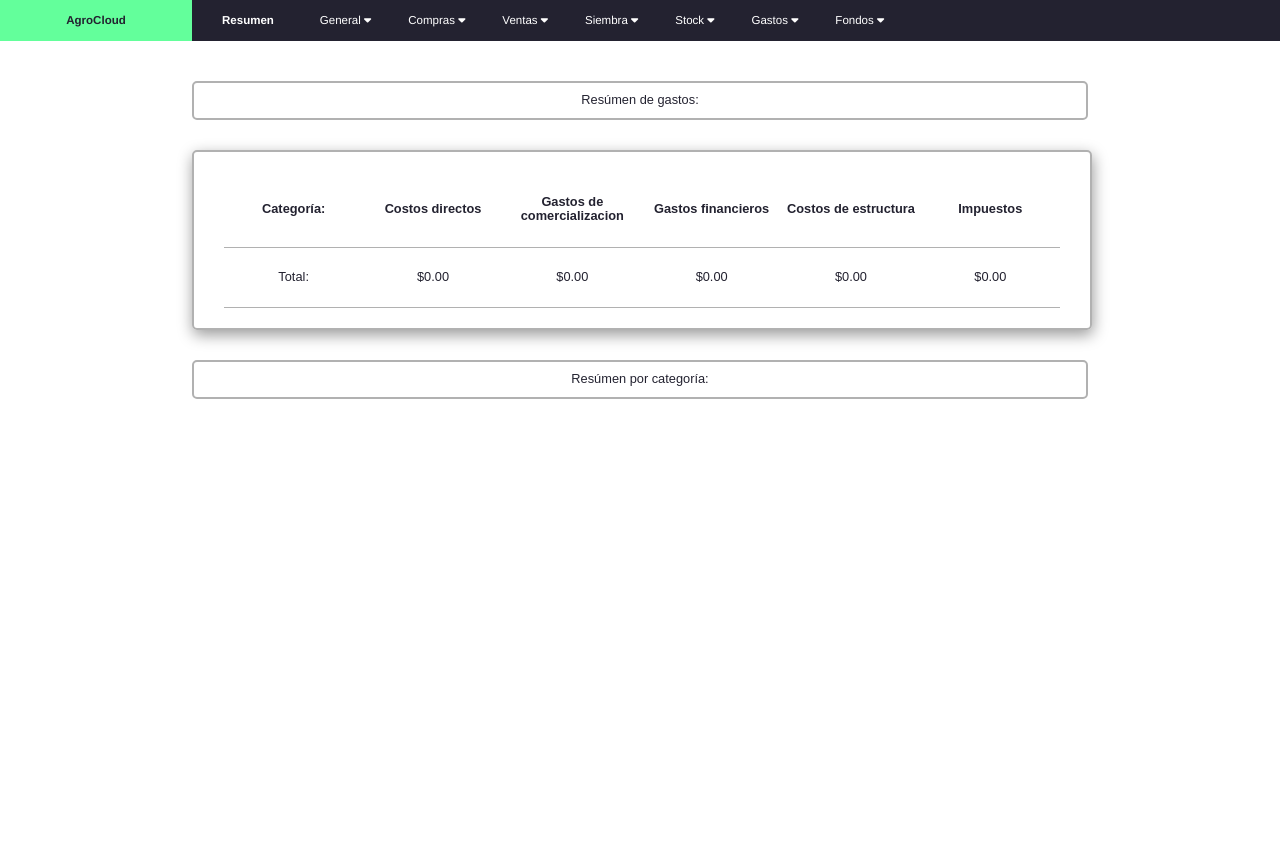
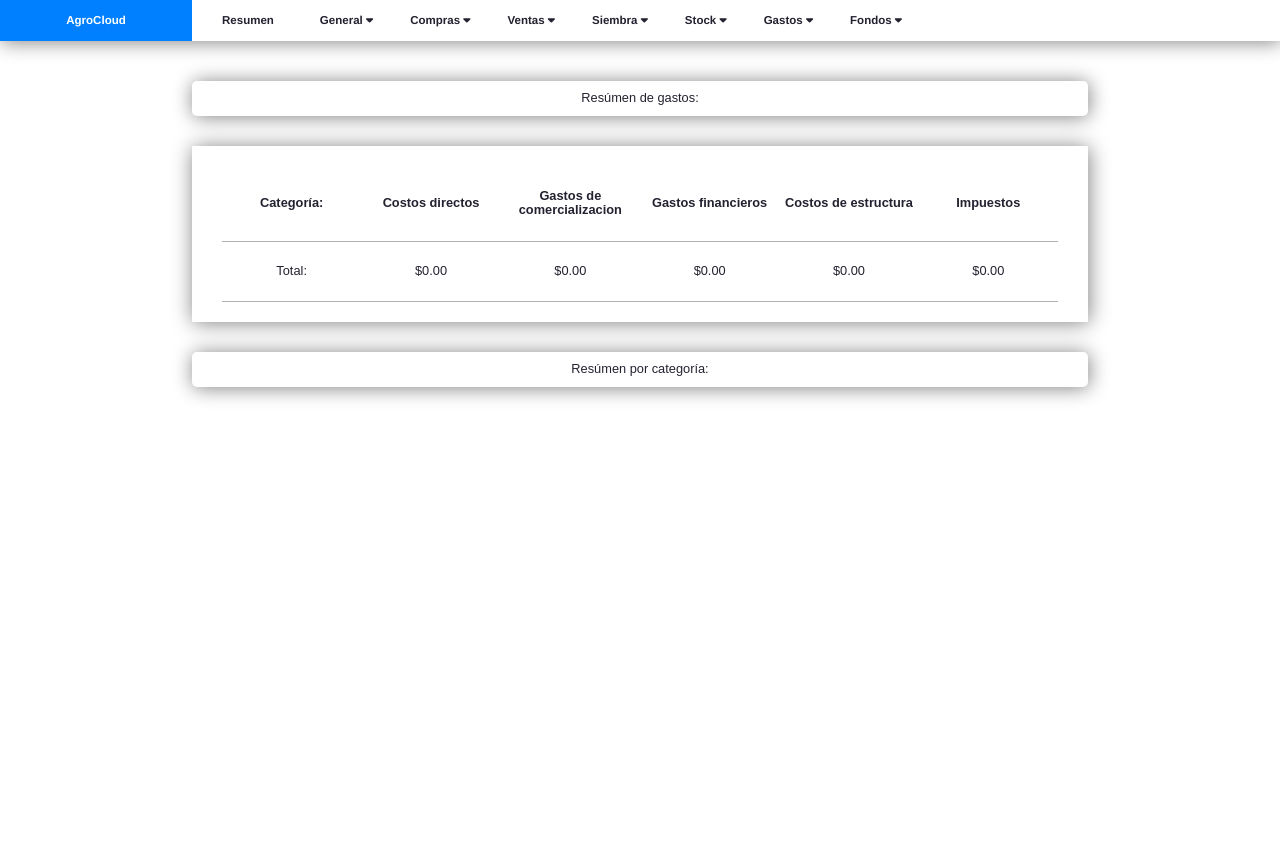
Before and after one commit to alejandro-alonso99/Cloud-Agro, a Django app: page /expenses/ in a window 1280 px wide, after a click on "General". After the commit the page ends 400 px from the top, so only its background shows below. Run offline with Django 3.2, Linux system fonts and the light colour scheme; a user stored in the database is signed in; data that the repository does not hold is empty; parts of the project's set-up code (start-up, migrations or seed data) failed here and were passed over; some libraries are stand-ins or nearby versions; some web fonts are replaced.

Commit message:
some stuff

```diff
--- a/cloudagro/account/static/css/base.css
+++ b/cloudagro/account/static/css/base.css
@@ -1,4 +1,8 @@
 @import url(http://fonts.googleapis.com/css?family=Muli);
+
+* {
+  box-sizing: border-box;
+}
 
 input::-webkit-outer-spin-button,
 input::-webkit-inner-spin-button {
@@ -9,6 +13,24 @@ input::-webkit-inner-spin-button {
 
 input[type=number] {
     -moz-appearance:textfield; /* Firefox */
+}
+
+input[type=date] {
+  background-color: #0080ff;
+  padding: 10px;
+  color: #fff;
+  font-weight: 500;
+  border-radius: 5px;
+  border: none;
+  outline: none;
+  width: fit-content;
+}
+
+::-webkit-calendar-picker-indicator{
+  background-color: #fff;
+  padding: 3px;
+  cursor: pointer;
+  border-radius: 5px;
 }
 /* <------------------general--------------------> */
 
@@ -97,9 +119,11 @@ h6 {
 
 /* Navbar container */
 .navbar {
+  width: 100%;
   overflow: hidden;
-  background-color: #232230;
+  background-color: #fff;
   height: fit-content;
+  box-shadow: 1px 1px 20px gray;
 }
 
 .navbar-items {
@@ -111,7 +135,7 @@ h6 {
   float: left;
   font-size: 0.9vw;
   font-weight: bold;
-  color: white;
+  color: #232230;
   text-align: center;
   padding: 14px 30px;
   text-decoration: none;
@@ -123,8 +147,8 @@ h6 {
   text-align: center;
   font-size: 0.9vw;
   font-weight: 600;
-  color: #232230;
-  background-color: #63ff9b;
+  color: #fff;
+  background-color: #0080ff;
   text-align: center;
   padding: 14px 0;
   text-decoration: none;
@@ -139,9 +163,10 @@ h6 {
 /* Dropdown button */
 .dropdown .dropbtn {
   font-size: 0.9vw;
+  font-weight: bolder;
   border: none;
   outline: none;
-  color: white;
+  color: #232230;
   padding: 14px 16px;
   background-color: inherit;
   font-family: inherit; /* Important for vertical align on mobile phones */
@@ -151,15 +176,15 @@ h6 {
 /* Add a red background color to navbar links on hover */
 .navbar a:hover,
 .dropdown:hover .dropbtn {
-  background-color: #63ff9b;
-  color: #232230;
+  background-color: #0080ff;
+  color: #fff;
 }
 
 /* Dropdown content (hidden by default) */
 .dropdown-content {
   display: none;
   position: absolute;
-  background-color: #CACACACA;
+  background-color: #fff;
   border: 1px solid #CACACACA;
   min-width: 160px;
   z-index: 1;
@@ -514,8 +539,8 @@ e {
   background-color: #fff;
   color: #232230;
   padding: 10px;
-  border: 2px solid rgb(177, 177, 177);
   border-radius: 5px;
+  box-shadow: 1px 1px 20px gray;
 }
 
 #wrapper-list-title {
@@ -627,7 +652,7 @@ e {
 
 #card-row-1 {
   display: flex;
-  justify-content: space-between;
+  justify-content: space-around;
   align-items: center;
   text-align: left;
   width: 100%;
@@ -755,18 +780,16 @@ e {
   width: 100%;
   height: fit-content;
   margin: 20px 0px;
-  border: 2px solid rgb(177, 177, 177);
-  box-shadow: rgba(0, 0, 0, 0.4) 1px 5px 15px;
-  border-radius: 5px;
+  box-shadow:  1px 1px 20px gray;
   padding: 20px 0;
 }
 
 #litte-wrapper{
   width: 60%;
   height: fit-content;
-  margin: 20vh 0px;
-  border: 2px solid rgb(177, 177, 177);
-  box-shadow: rgba(0, 0, 0, 0.4) 1px 5px 15px;
+  margin: auto;
+  margin-top: 60px;
+  box-shadow: 1px 1px 20px gray;
   border-radius: 5px;
   padding: 20px 0;
 }
--- a/cloudagro/payments/forms.py
+++ b/cloudagro/payments/forms.py
@@ -3,8 +3,9 @@ from django.db import models
 from django.db.models import fields
 from django.db.models.base import Model
 from django.forms import ModelForm, widgets
+from psycopg import Date
 from payments.models import Payments, ThirdPartyChecks, SelfChecks, EndorsedChecks
-
+from purchases.forms import DateInput
 
 class PaymentForm(ModelForm):
 
@@ -25,6 +26,7 @@ class ThirdPartyChecksForm(ModelForm):
         widgets = {
             'content_type':forms.HiddenInput,
             'object_id': forms.HiddenInput,
+            'fecha_deposito': DateInput,
         }
 
 class SelfChecksForm(ModelForm):
@@ -36,6 +38,7 @@ class SelfChecksForm(ModelForm):
         widgets = {
             'content_type':forms.HiddenInput,
             'object_id': forms.HiddenInput,
+            'fecha_pago': DateInput,
         }
 
 class EndorsedChecksForm(ModelForm):
--- a/cloudagro/purchases/forms.py
+++ b/cloudagro/purchases/forms.py
@@ -1,6 +1,5 @@
 from django import forms
-from django.forms import models
-from django.forms.models import ModelForm, inlineformset_factory
+from django.forms.models import ModelForm
 
 from .models import Animal, Purchases
 
--- a/cloudagro/purchases/views.py
+++ b/cloudagro/purchases/views.py
@@ -241,6 +241,7 @@ def purchase_create(request):
             child = form.save(commit=False)
             child.purchase = parent
             child.save()
+            Animal.delete_empty()
 
         return redirect(parent.get_absolute_url())
 
```
Also changed, not shown: other parts of cloudagro/account/static/css/base.css (+33 -26 lines), cloudagro/funds/templates/funds/funds_self_checks.html (+6 -4 lines), cloudagro/funds/templates/funds/funds_third_party_checks.html (+6 -4 lines), cloudagro/purchases/models.py (+8 -0 lines), cloudagro/sowing/templates/sowing/sowing_purchase_detail.html (+5 -5 lines).
